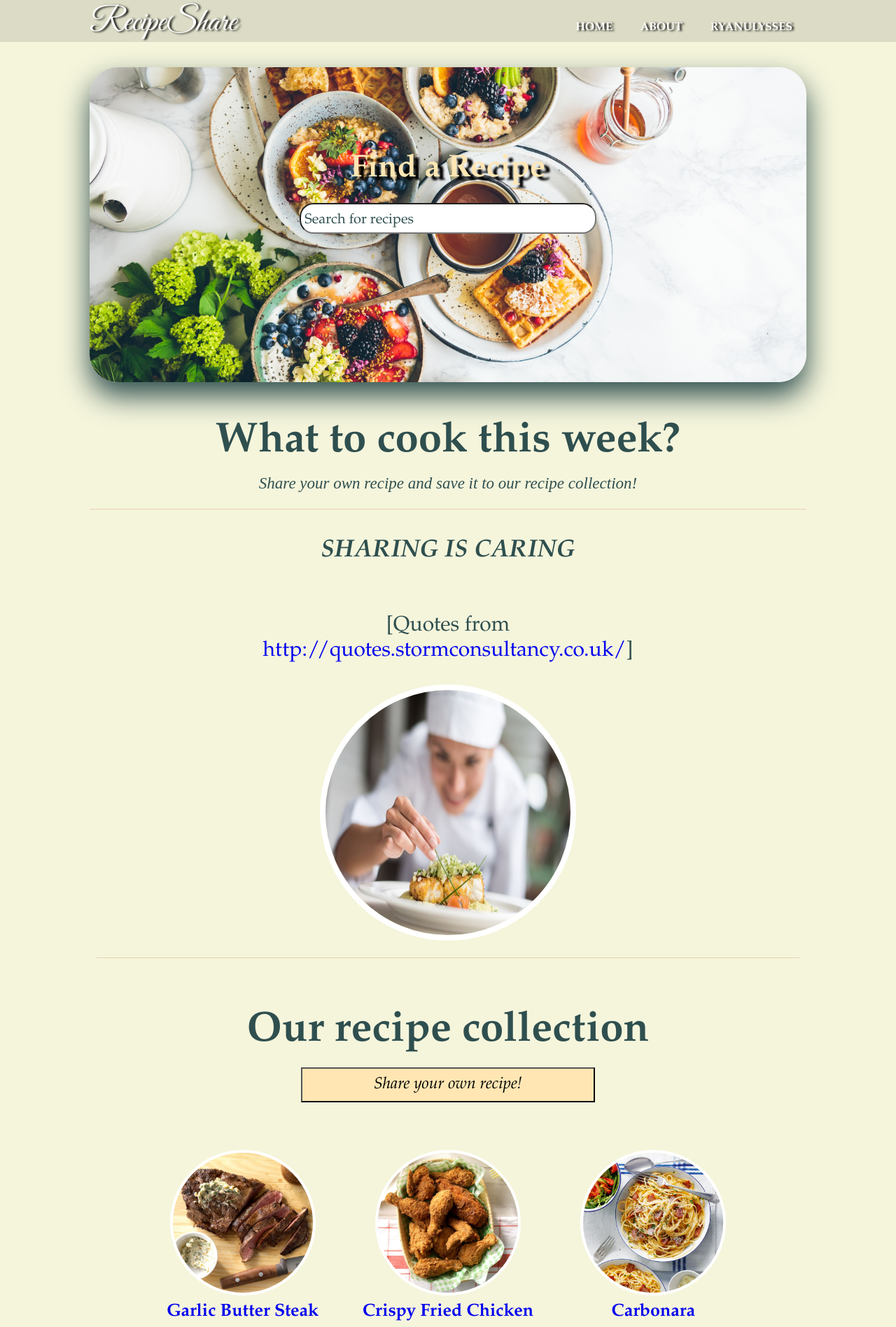
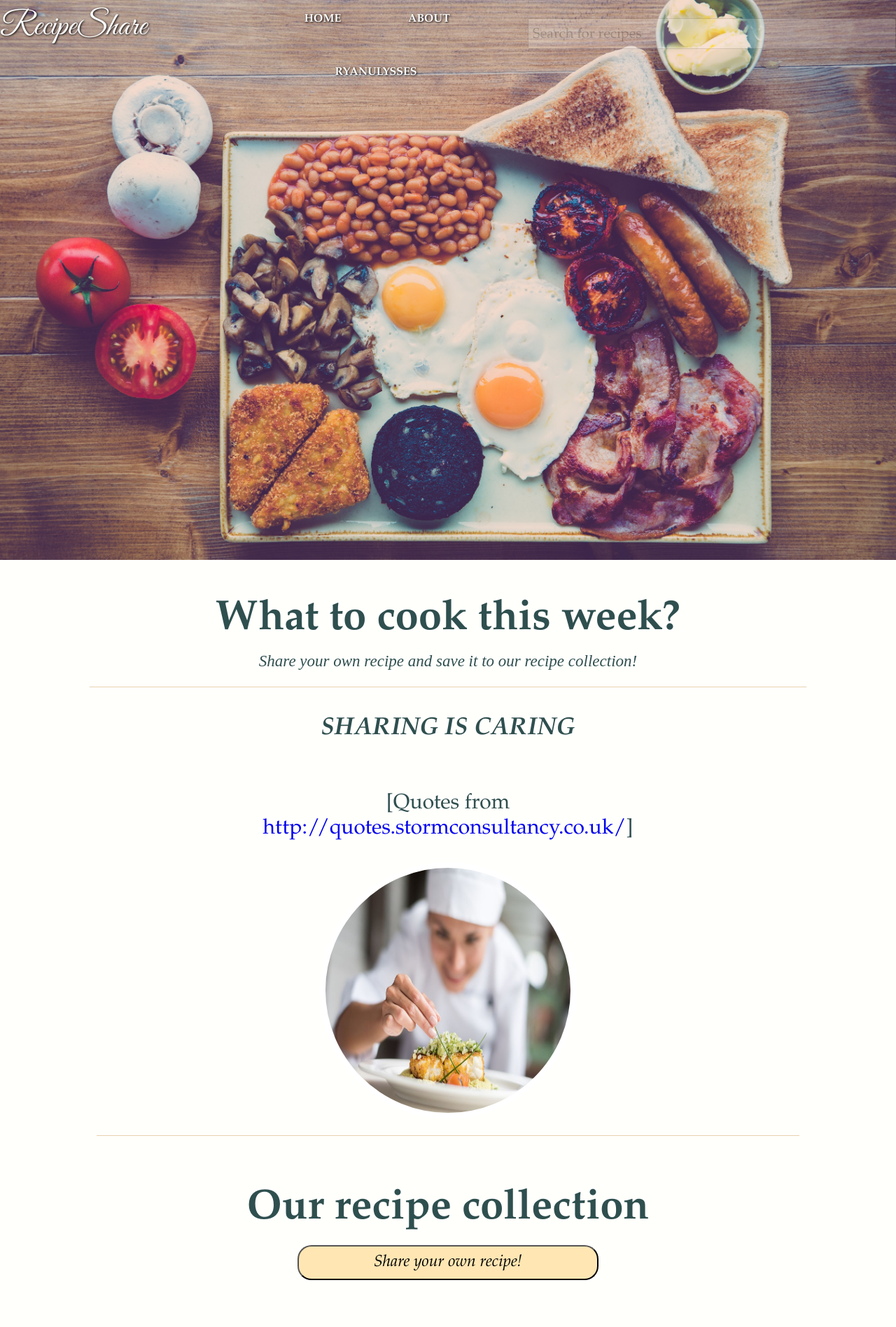
Before and after one commit to rumeleazar/FlaskSampleProject, a Flask app: page / in a window 1280 px wide. Shown: the top 1896 px of the page at 70% size. Run offline with Flask 2, Linux system fonts and the light colour scheme; a user stored in the database is signed in; data comes from the database, SQL or seed files in the repository; both versions use the stored data as it was after the commit.

Commit message:
Full make over of website (Added many javascript features)

```diff
--- a/static/scripts.js
+++ b/static/scripts.js
@@ -13,6 +13,224 @@ for (let i = 0; i < allcolumns.length; i++) {
 
 };
 
+
+
+
+
+
+
+//Animation for the dropdown on profile username
+$(".userprofilename").on("mouseover", function() {
+	$(".userprofilename").css("color","brown");
+})
+
+
+$(".userprofilename").on("mouseout", function() {
+	$(".userprofilename").css("color","white");
+})
+
+$(".userprofilename").on("click", function() {
+		$("nav ul li ul").slideDown("slow");
+
+})
+
+
+window.onclick = function(event) {
+	if (!event.target.matches(".userprofilename")){
+		$("nav ul li ul").slideUp("slow");
+	}
+}
+
+
+
+
+console.log(window.location.pathname);
+
+
+
+if (window.location.pathname == '/' || window.location.pathname =='/ryanulysses' ) {
+
+
+}
+
+
+
+
+// NAVIGATION BAR ANIMATION
+
+//NOTE: CHANGE THIS OPTION IF YOU KNOW HOW TO PASS JINJA DATA TO JAVASCRIPT
+
+window.addEventListener('scroll', function(){
+	var navBar = document.querySelector('.loginnav');
+
+	if (window.location.pathname == '/' || window.location.pathname =='/ryanulysses' ) {
+
+		if (window.scrollY < 631) {
+
+		navBar.classList.remove("loginnav-fixed");
+		$('nav ul a').css('color','white');
+		$('nav a h2').css('color','white');
+		$('.searchbar input[type=text]').css('opacity','0.2');
+		$('.userprofilename').css('color','white');
+		$('.loginnav').css('position', 'fixed')
+		$('.loginnav').css('border-bottom', 'none');
+
+
+	} else {
+
+		navBar.classList.add("loginnav-fixed");
+		$('.userprofilename').css('color','#ead1ae');
+		$('nav ul a').css('color','#ead1ae');
+		$('nav a h2').css('color','#ead1ae');
+		$('.searchbar input[type=text]').css('opacity','0.8');
+		$('.loginnav').css('border-bottom', '1px solid #ead1ae');
+
+
+	}
+
+
+
+	}	else {
+
+		if (window.scrollY == 0) {
+
+		navBar.classList.remove("loginnav-fixed");
+		$('nav ul a').css('color','white');
+		$('nav a h2').css('color','white');
+		$('.searchbar input[type=text]').css('opacity','0.2');
+		$('.userprofilename').css('color','white');
+		$('.loginnav').css('position', 'fixed')
+		$('.loginnav').css('border-bottom', 'none');
+
+
+	} else {
+
+		navBar.classList.add("loginnav-fixed");
+		$('.userprofilename').css('color','#ead1ae');
+		$('nav ul a').css('color','#ead1ae');
+		$('nav a h2').css('color','#ead1ae');
+		$('.searchbar input[type=text]').css('opacity','0.8');
+		$('.loginnav').css('border-bottom', '1px solid #ead1ae');
+
+
+	}
+	}
+
+
+
+
+
+
+
+
+})
+
+
+
+
+// ANIMATION ON ARTICLE PAGE ON LOAD
+
+
+$( document ).ready(function() {
+    $('.dishnamesummarygroup').css('opacity', '1');
+    $('.dishnamesummarygroup').css('transform', 'translateY(0px)');
+});
+
+
+
+
+
+
+if ((window.location.href).includes('article')) {
+
+	// EASE IN AND OUT ANIMATION IN THE RECIPE SHOWCASE BOX	(ARTICLE.HTML)
+
+	function scrollAnimation2 () {
+
+	var animateIngredientsBox = document.querySelector('.ingredientsshowcase');
+	var animateDirectionsBox = document.querySelector('.directionsshowcase');
+	var animateCommentsBox = document.querySelector('.commentsArea');
+	var animateLinksBox = document.querySelector('.links');
+
+
+
+	var articleIngredientsPosition = animateIngredientsBox.getBoundingClientRect().top;
+	var articleDirectionsPosition = animateDirectionsBox.getBoundingClientRect().top;
+	var articleCommentsPosition = animateCommentsBox.getBoundingClientRect().top;
+	var articleLinksPosition = animateLinksBox.getBoundingClientRect().top;
+
+
+	if (articleIngredientsPosition <  window.innerHeight) {
+		animateIngredientsBox.classList.add("recipeshowcase-appear");
+	}
+
+	if (articleDirectionsPosition <  window.innerHeight) {
+		animateDirectionsBox.classList.add("recipeshowcase-appear");
+	}
+
+	if (articleCommentsPosition <  window.innerHeight) {
+		animateCommentsBox.classList.add("recipeshowcase-appear");
+	}
+
+	if (articleLinksPosition <  window.innerHeight) {
+		animateLinksBox.classList.add("recipeshowcase-appear");
+	}
+
+
+}
+
+window.addEventListener('scroll', scrollAnimation2);
+
+
+} else {
+
+	// EASE IN AND OUT ANIMATION IN THE ARTICLE BOX	(INDEX.HTML)
+
+		function scrollAnimation() {
+
+		var animateBannerBox = document.querySelector('.banner');
+		var animateIntroDescriptionBox = document.querySelector('.introdescription');
+		var animateIntroImageBox = document.querySelector('.introimage');
+		var animateRowBox = document.querySelector('.row');
+		var animateCollectionBox = document.querySelector('.recipecollectionheader');
+
+
+		var articleBannerPosition = animateBannerBox.getBoundingClientRect().top;
+		var articleIntroDescriptionPosition = animateIntroDescriptionBox.getBoundingClientRect().top;
+		var articleIntroImagePosition = animateIntroImageBox.getBoundingClientRect().top;
+		var articleRowPosition = animateRowBox.getBoundingClientRect().top;
+		var articleCollectionPosition = animateCollectionBox.getBoundingClientRect().top;
+
+
+
+		var screenHeight = window.innerHeight;
+
+
+		if (articleBannerPosition < screenHeight) {
+			animateBannerBox.classList.add("articlebox-appear");
+		}
+
+		if (articleIntroDescriptionPosition < screenHeight) {
+			 animateIntroDescriptionBox.classList.add("articlebox-appear");
+		}
+
+		if (articleIntroImagePosition < screenHeight) {
+			 animateIntroImageBox.classList.add("articlebox-appear");
+		}
+
+		if (articleRowPosition < screenHeight) {
+			 animateRowBox.classList.add("articlebox-appear");
+		}
+
+		if (articleCollectionPosition < screenHeight) {
+			 animateCollectionBox.classList.add("articlebox-appear");
+		}
+
+
+		}
+
+
+		window.addEventListener('scroll', scrollAnimation);
 
 
 
@@ -63,24 +281,4 @@ randomQuoteRequest.send();
 
 
 
-//Animation for the dropdown on profile username
-$(".userprofilename").on("mouseover", function() {
-	$(".userprofilename").css("color","brown");
-})
-
-
-$(".userprofilename").on("mouseout", function() {
-	$(".userprofilename").css("color","white");
-})
-
-$(".userprofilename").on("click", function() {
-		$("nav ul li ul").slideDown("slow");
-
-})
-
-
-window.onclick = function(event) {
-	if (!event.target.matches(".userprofilename")){
-		$("nav ul li ul").slideUp("slow");
 }
-}
--- a/static/style.css
+++ b/static/style.css
@@ -12,12 +12,12 @@ html  {
 	margin: 0;
 	width: 100%;
 	height: 100%;
-	min-height: 100%;
+	min-height: 100vh;
 
 }
 
 body	{
-	background-color: #F5F5DC;
+	background-color: #FFFFFC;
 	color: #2F4F4F;
 	width: 100%;
 	height: 100%;
@@ -82,7 +82,7 @@ img {
 
 
 /* MAIN PAGE (INDEX.HTML) */
-#articlebox {
+.articlebox {
 
 	width: 80%;
 	margin: auto;
@@ -108,7 +110,35 @@ img {
 	align-items: center;
 	border-top: 1px solid #ead1ae;
 	text-align: center;
-
+	opacity: 1;
+}
+
+
+.banner {
+	text-align: center;
+	position: relative;
+	margin: 0;
+	padding:0;
+	opacity: 0;
+	transform: translateX(22px);
+	transition: 1.6s all ease-in-out;
+
+}
+
+
+.banner h1{
+	font-size: 60px;
+	font-weight: bold;
+	font-family: 'Palatino Linotype', 'Book Antiqua', Palatino, serif;
+	padding-bottom: 0;
+	margin-bottom: 0;
+}
+
+.banner p{
+	font-size: 23px;
+	font-style: oblique;
+	margin-top: 10px;
+	padding-top: 0;
 }
 
 
@@ -145,6 +175,10 @@ img {
 .introdescription {
 	width: 60%;
 	margin: auto;
+	opacity: 0;
+	transform: translateY(22px);
+	transition: 1.6s all ease-in-out;
+
 
 }
 
@@ -177,6 +211,9 @@ img {
 	padding: 0;
 	text-align: center;
 	align-content: center;
+	opacity: 0;
+	transform: translateY(22px);
+	transition: 1.6s all ease-in-out;
 
 
 }
@@ -196,6 +233,9 @@ img {
 	margin: 0;
 	padding: 20px 0;
 	display:inline-block;
+	opacity: 0;
+	transform: translateY(22px);
+	transition: 1.6s all ease-in-out;
 }
 
 .row h1 {
@@ -203,20 +243,29 @@ img {
 	font-size: 60px;
 
 }
+
+.recipecollectionheader {
+	opacity: 0;
+	transform: translateX(22px);
+	transition: 1.6s all ease-in-out;
+}
+
 
 .column{
 	overflow: visible;
-	width: 250px;
+	width: 290px;
 	height: 370px;
-	background-color: #F5F5DC;
-	text-align: center;
-	padding: 0;
-	margin: 0 20px;
+	background-color: #FFFF;
+	box-shadow: 1px 1px 3px;
+	text-align: center;
+	padding: 0;
+	margin: 20px;
 	display: inline-block;
 	position: relative;
 	transition: transform.2s;
 
 }
+
 
 
 
@@ -238,10 +287,9 @@ img {
 
 .column img {
 	max-height: 100%;
-	max-width: 97%;
+	width: 100%;
 	object-fit: cover;
-	border-radius: 100%;
-	border: 4px solid white;
+
 }
 
 
@@ -252,7 +300,7 @@ img {
 
 .addrecipebutton {
 	text-align: center;
-	width: 60%;
+	width: 54%;
 	margin: 0 auto;
 	margin-bottom: 20px;
 }
@@ -265,6 +313,7 @@ img {
 	font-size: 23px;
 	font-style: italic;
 	background-color: #ffe6b3;
+	border-radius: 20px;
 
 }
 
@@ -284,6 +333,20 @@ img {
 }
 
 
+.articlebox-appear {
+	opacity: 1;
+	transform: translateY(0px);
+
+
+}
+
+.searchcontainer {
+	opacity: 1;
+	transform: translateY(0px);
+}
+
+
+
 
 /*Headers(ALL HTML) */
 header {
@@ -291,7 +354,7 @@ header {
 	margin: auto;
 	padding: none;
 	width:100%;
-	position:relative;
+	z-index: 14;
 
 }
 
@@ -302,9 +365,17 @@ header .container {
 
 
 .loginnav {
-	background: rgba(0,0,0,0.1);
+	background-color: rgba(0,0,0,0);
 	font-color: white;
 	width: 100%;
+	position:absolute;
+	height: 9vh;
+
+}
+
+.loginnav-fixed {
+	position:fixed;
+	background-color: white;
 
 }
 
@@ -315,10 +386,10 @@ nav ul {
 	margin: auto;
 	padding: 0;
 	display: block;
-	height: 60px;
-	width: 100%;
-
-
+	height: 100%;
+	width: 50%;
+	text-align: center;
+	height: 9vh;
 
 }
 
@@ -328,55 +399,77 @@ nav a h2 {
 	float:left;
 	font: 400 130px/0.8 'Great Vibes', Helvetica, sans-serif;
   	color: #FFFF;
-  	text-shadow: 3px 1px 3px black;
+  	text-shadow: 1px 1px 3px black;
   	font-size: 47px;
   	margin-top: auto;
-  	padding-top: 14px;
+  	padding-top: 20px;
   	position: relative;
   	z-index: 2;
 
-
-
-}
+}
+
+.searchbar input[type=text] {
+
+	height: 17px;
+	width: 20%;
+	padding: 5px;
+	margin: 20px auto;
+	font-size: 20px;
+	text-align: center;
+	float:right;
+	clear:right;
+	text-align: left;
+	opacity: 0.2;
+}
+
+.searchbar ::placeholder {
+	color:#2F4F4F;
+	font-family: 'Palatino Linotype', 'Book Antiqua', Palatino, serif;
+
+}
+
 
 
 nav ul li{
-	float:right;
-	font-family: 'Palatino Linotype', 'Book Antiqua', Palatino, serif;
+	font-family: 'Palatino Linotype', 'Book Antiqua', Palatino, serif;
+	text-transform: uppercase;
+	position: relative;
+	list-style-type: none;
+	display: inline-block;
+	text-align: center;
+	margin: auto 10px;
+	color: #FFFF;
+	width: 20%;
+	transform: translateY(90%);
+
+
+}
+
+.userprofilename {
+	font-weight: bold;
+	color: #FFFF;
+	text-shadow: 1px 1px 3px black;
+	font-size: 20px;
 	text-decoration: none;
-	text-transform: uppercase;
-	position: relative;
-	list-style-type: none;
-	margin: auto;
-	padding-top: 28px;
-	font-weight: bold;
-	font-size: 18px;
-	color: #FFFF;
-	margin-right: 20px;
-	text-shadow: 3px 1px 3px black;
-
-}
-
+
+}
 
 
 nav ul a{
 	font-weight: bold;
 	color: #FFFF;
-	text-shadow: 3px 1px 3px black;
-	font-size: 18px;
+	text-shadow: 1px 1px 3px black;
+	font-size: 20px;
 	text-decoration: none;
-	margin-right: 20px;
 }
 
 nav ul li ul {
 	position: absolute;
 	z-index: 10;
-	height: 100px;
-	width: 100%;
-	text-align: center;
-	background: rgba(0,0,0,0.1);
-	opacity: 0.8;
-	margin-top: 6px;
+	height: 120px;
+	width: 100%;
+	text-align: center;
+	background: rgba(0,0,0,0.6);
 	display: none;
 
 
@@ -646,21 +738,19 @@ nav ul li ul li {
 /*SHOWCASE AREA (INDEX.HTML, PROFILE.HTML) */
 
 #showcase{
-	background-image: url('/static/images/food2.jpg');
+	background-image: url('/static/images/header.jpg');
 	background-repeat: no-repeat;
 	background-position: center;
+	background-attachment: fixed;
 	background-size: cover;
 	text-align: center;
-	margin: 0 auto;
-	min-height: 450px;
-	max-height: 500px;
+	height: 100vh;
 	border: none;
 	text-shadow: 2px 2px black;
-	width: 80%;
-	border-radius: 40px;
-	box-shadow: 0 20px 40px;
+	width: 100%;
 	margin-top: 0;
 	position:relative;
+	margin:auto;
 
 }
 
@@ -685,47 +775,7 @@ nav ul li ul li {
 
  }
 
-.searchbar input[type=text] {
-
-	height: 30px;
-	width: 40%;
-	padding: 5px;
-	margin:auto;
-	border-radius: 20px;
-	font-size: 20px;
-}
-
-.searchbar ::placeholder {
-	color:#2F4F4F;
-	font-family: 'Palatino Linotype', 'Book Antiqua', Palatino, serif;
-}
-
-
-
-/*BANNER (INDEX.HTML, PROFILE.HTML) */
-
-#banner {
-	text-align: center;
-	position: relative;
-	margin: 0;
-	padding:0;
-
-}
-
-#banner h1{
-	font-size: 60px;
-	font-weight: bold;
-	font-family: 'Palatino Linotype', 'Book Antiqua', Palatino, serif;
-	padding-bottom: 0;
-	margin-bottom: 0;
-}
-
-#banner p{
-	font-size: 23px;
-	font-style: oblique;
-	margin-top: 10px;
-	padding-top: 0;
-}
+
 
 
 
--- a/templates/addrecipe.html
+++ b/templates/addrecipe.html
@@ -10,6 +10,11 @@
 	{% endif %}
 {% endwith %}
 
+
+<br>
+<br>
+<br>
+<br>
 
 <section>
 	<article id = 'addrecipesection'>
--- a/templates/index.html
+++ b/templates/index.html
@@ -11,21 +11,13 @@
 	{% endif %}
 {% endwith %}
 
-<br>
-<br>
+
 <section id = 'showcase'>
-	<div class='container'>
-		<h3> Find a Recipe </h3>
-	</div>
-	<div class = 'searchbar'>
-		<form method = "POST" action = "search">
-			<input type="text" name="recipesearch" placeholder="Search for recipes">
-		</form>
-	</div>
+
 </section>
 
-<section id ='articlebox'>
-	<div id = 'banner'>
+<section class ='articlebox'>
+	<div class = 'banner'>
 		<div class='container'>
 		<h1>What to cook this week?</h1>
 		<p>Share your own recipe and save it to our recipe collection!</p>
@@ -50,6 +42,7 @@
 
 	<div id ='articlecontainer'>
 		<div class = 'row'>
+			<div class = 'recipecollectionheader'>
 				<h1>Our recipe collection</h1>
 
 				{% if not session['username'] %}
@@ -57,7 +50,8 @@
 					<a href = 'addrecipe'>
 						<a href = 'login'><button type="button">Share your own recipe!</button></a>
 					</a>
-			</div><br><br><br>
+				</div>
+			</div><br><br>
 			{% endif %}
 
 			{% if session['username'] %}
--- a/templates/layout.html
+++ b/templates/layout.html
@@ -1,4 +1,4 @@
-<!DOCTYPE html>
+ <!DOCTYPE html>
 <html lang="en">
 
 	<head>
@@ -16,41 +16,50 @@
 			<div id = 'fullbodycontainer'>
 				<div class = 'main'>
 					<header class = 'loginnav'>
-						<div class = 'container'>
+
 							<nav>
 								{% if not session['username'] %}
 										<a href = {{ url_for("home")}}><h2>RecipeShare</h2></a>
 						        {% else %}
 						        		<a href = {{ url_for("home", username = session['username'])}}><h2>RecipeShare</h2></a>
 								{% endif %}
+
+								<div class = 'searchbar'>
+									<form method = "POST" action = "search">
+										<input type="text" name="recipesearch" placeholder="Search for recipes">
+									</form>
+								</div>
 								<ul>
 									{% if not session['username'] %}
-											<li><a href = {{ url_for("register")}} >Register</a></li>
+											<li><a href = {{ url_for("home")}}>Home</a></li>
+											<li><a href = {{ url_for("about")}}>About</a></li>
 											<li><a href = {{ url_for("login")}}>Sign in</a></li>
+											<li><a  href = {{ url_for("register")}}>Register</a></li>
+
+									{% else %}
+
+											<li><a href = {{ url_for("home", username = session['username'])}}>Home</a></li>
 											<li><a href = {{ url_for("about")}}>About</a></li>
-											<li><a href = {{ url_for("home")}}>Home</a></li>
-									{% else %}
-											<li class = 'userprofilename'>{{session['username']}}
-												<ul>
+											<li class = 'userprofilename'>  {{session['username']}}							<ul>
 													<li><a href = {{ url_for("profile", username = session['username'])}}>Profile</a></li>
 													<li><a href = {{ url_for("logout")}}>Logout</a></li>
 
 												</ul>
 											</li>
-											<li><a href = {{ url_for("about")}}>About</a></li>
-											<li><a href = {{ url_for("home", username = session['username'])}}>Home</a></li>
+
 
 									{% endif %}
 								</ul>
 							</nav>
-						</div>
+
 					</header>
 					{% block content %}{% endblock %}
 				</div>
 			</div>
 
 				<footer>
-							<p>RECIPESHARE &copy 2019 | All Rights Reserved.</p>
+
+							<p>RECIPESHARE &copy 2020 | All Rights Reserved.</p>
 							<p>Created by: Ryan Eleazar</p>
 				</footer>
 
--- a/templates/update.html
+++ b/templates/update.html
@@ -11,7 +11,10 @@
 {% endwith %}
 
 
-
+<br>
+<br>
+<br>
+<br>
 
 	<article id = 'updatesection'>
 		<div class ='updateblock'>
```
Also changed, not shown: other parts of static/style.css (+81 -40 lines), templates/about.html (+7 -8 lines), templates/article.html (+7 -6 lines), templates/profile.html (+15 -15 lines), templates/search.html (+5 -4 lines), database.db, static/images/header.jpg (added). Lines whose indentation alone changed are shown as unchanged.
